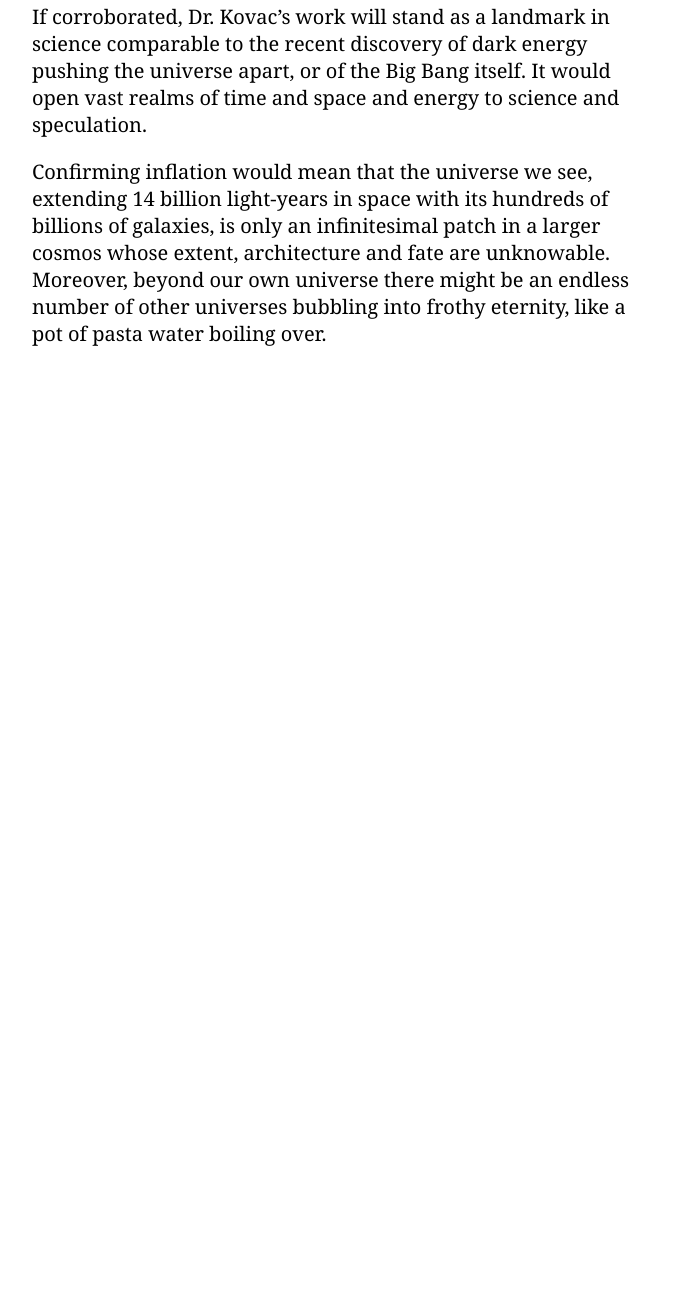
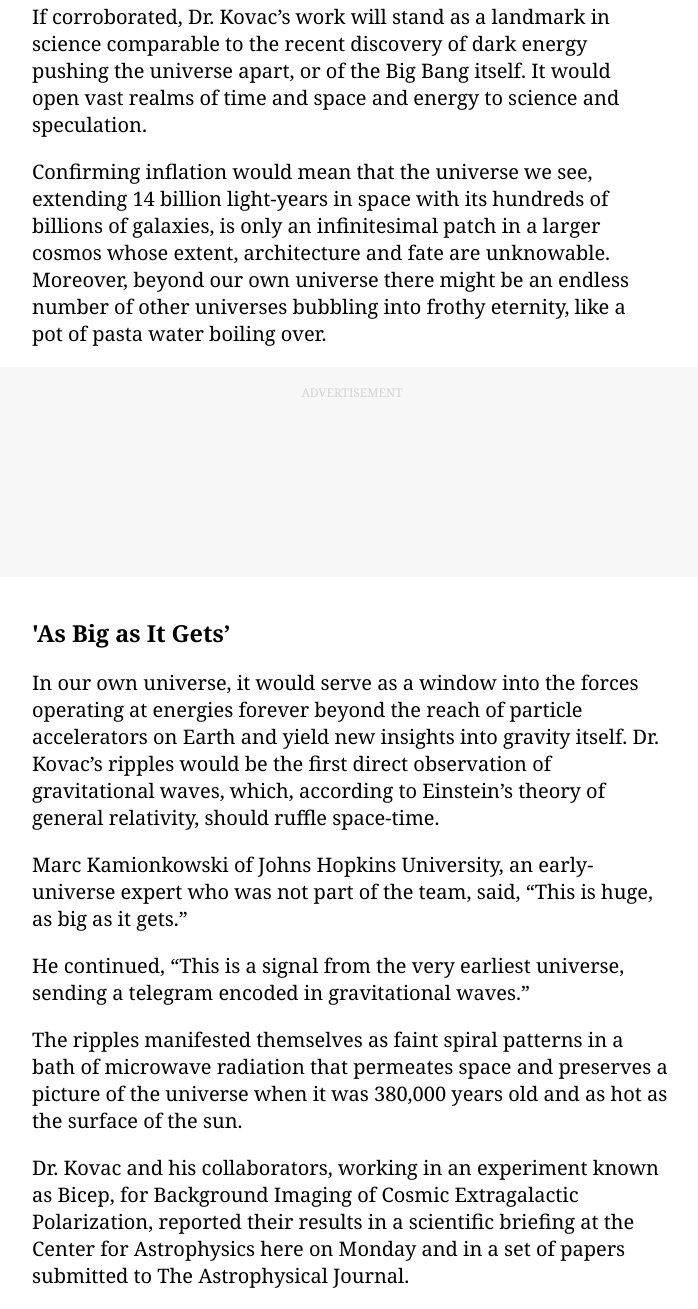
Before and after one commit to imahnama/NewYork-Times-Page, a plain HTML site: page index.html in a window 1280 px wide. Shown: the part 3015-4324 px from the top of the page, without its empty margins (288-986 px from the left). Before the commit the page ends 3382 px from the top, so only its background shows below. Drawn offline with Linux system fonts and the light colour scheme.

Commit message:
Added second article section

```diff
--- a/index.html
+++ b/index.html
@@ -151,6 +151,22 @@
         </aside>
     </section>
 
+    <section class="advertisement">
+        <p class="advert">ADVERTISEMENT</p>
+    </section>
+
+    <article class="cambridge">
+
+    <h3>'As Big as It Gets’</h3>
+
+    <p>In our own universe, it would serve as a window into the forces operating at energies forever beyond the reach of particle accelerators on Earth and yield new insights into gravity itself. Dr. Kovac’s ripples would be the first direct observation of gravitational waves, which, according to Einstein’s theory of general relativity, should ruffle space-time.</p>
+    <p>Marc Kamionkowski of Johns Hopkins University, an early-universe expert who was not part of the team, said, “This is huge, as big as it gets.”</p>
+    <p>He continued, “This is a signal from the very earliest universe, sending a telegram encoded in gravitational waves.”</p>
+    <p>The ripples manifested themselves as faint spiral patterns in a bath of microwave radiation that permeates space and preserves a picture of the universe when it was 380,000 years old and as hot as the surface of the sun.</p>
+    <p>Dr. Kovac and his collaborators, working in an experiment known as Bicep, for Background Imaging of Cosmic Extragalactic Polarization, reported their results in a scientific briefing at the Center for Astrophysics here on Monday and in a set of papers submitted to The Astrophysical Journal.</p>
+
+</article>
+
 </body>
 
 </html>
```
